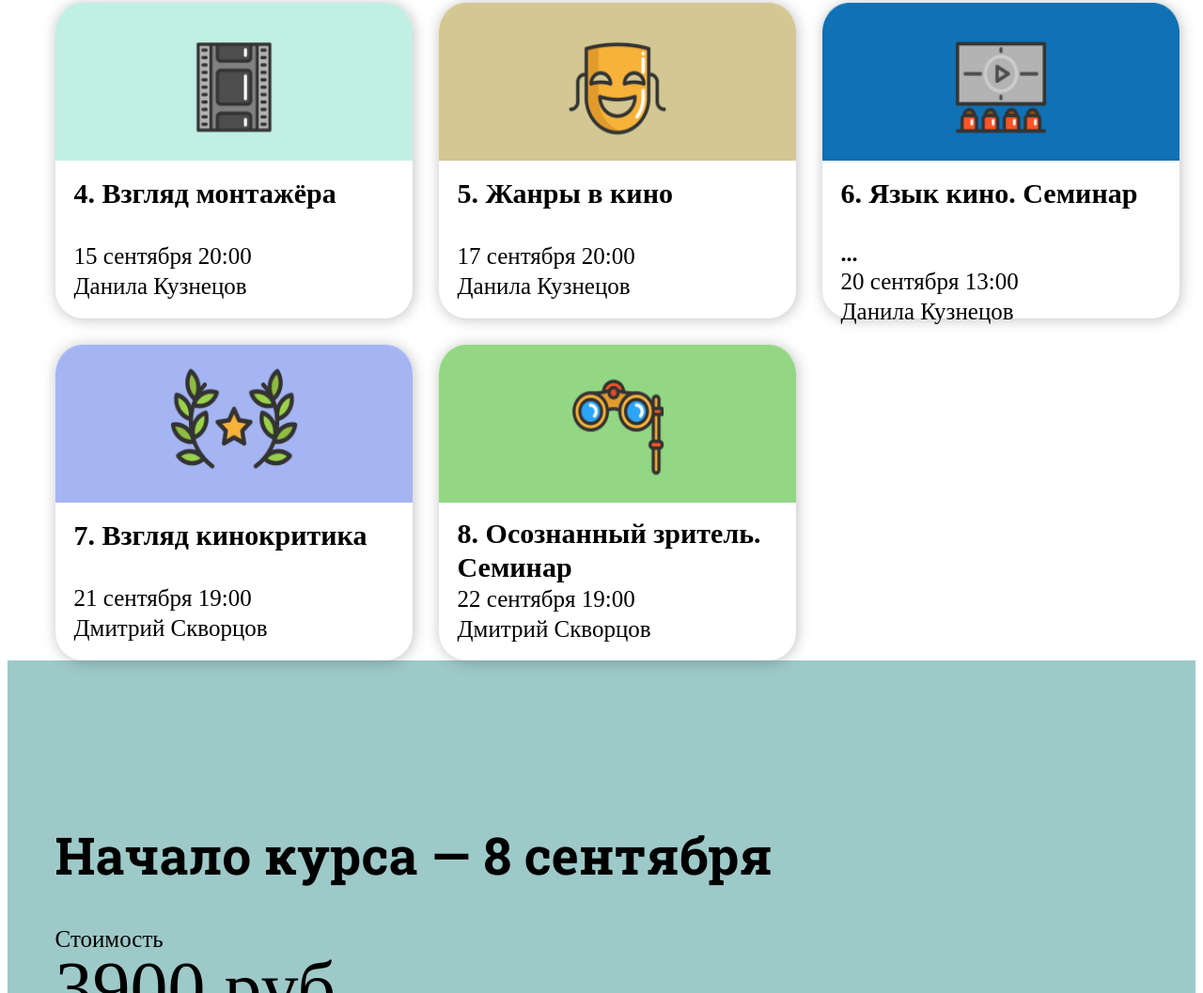
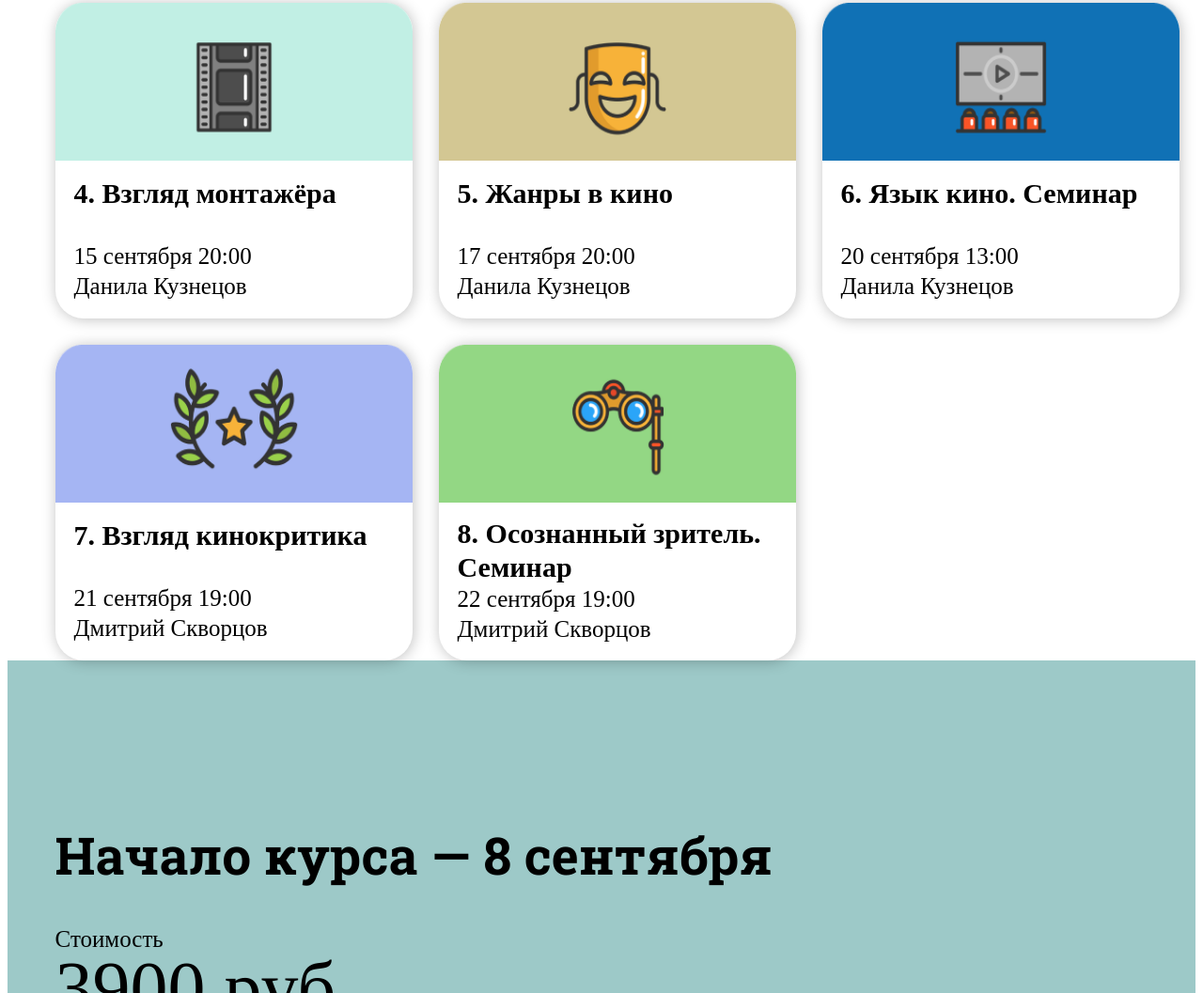
Before and after one commit to aytenali/Test3, a plain HTML site: page index.html in a window 1280 px wide. Shown: the part 764-1821 px from the top of the page at 94% size. Drawn offline with Linux system fonts and the light colour scheme.

Commit message:
code..ayten

```diff
--- a/index.html
+++ b/index.html
@@ -61,7 +61,6 @@
                         <img src="./assets/img/Rectangle 15.png" alt="img">
                         <div class="box-info">
                             <h3>6. Язык кино. Семинар</h3>
-                            <h2> ...</h2>
                             <p>20 сентября 13:00 <br>
                                 Данила Кузнецов</p>
                         </div>
```
